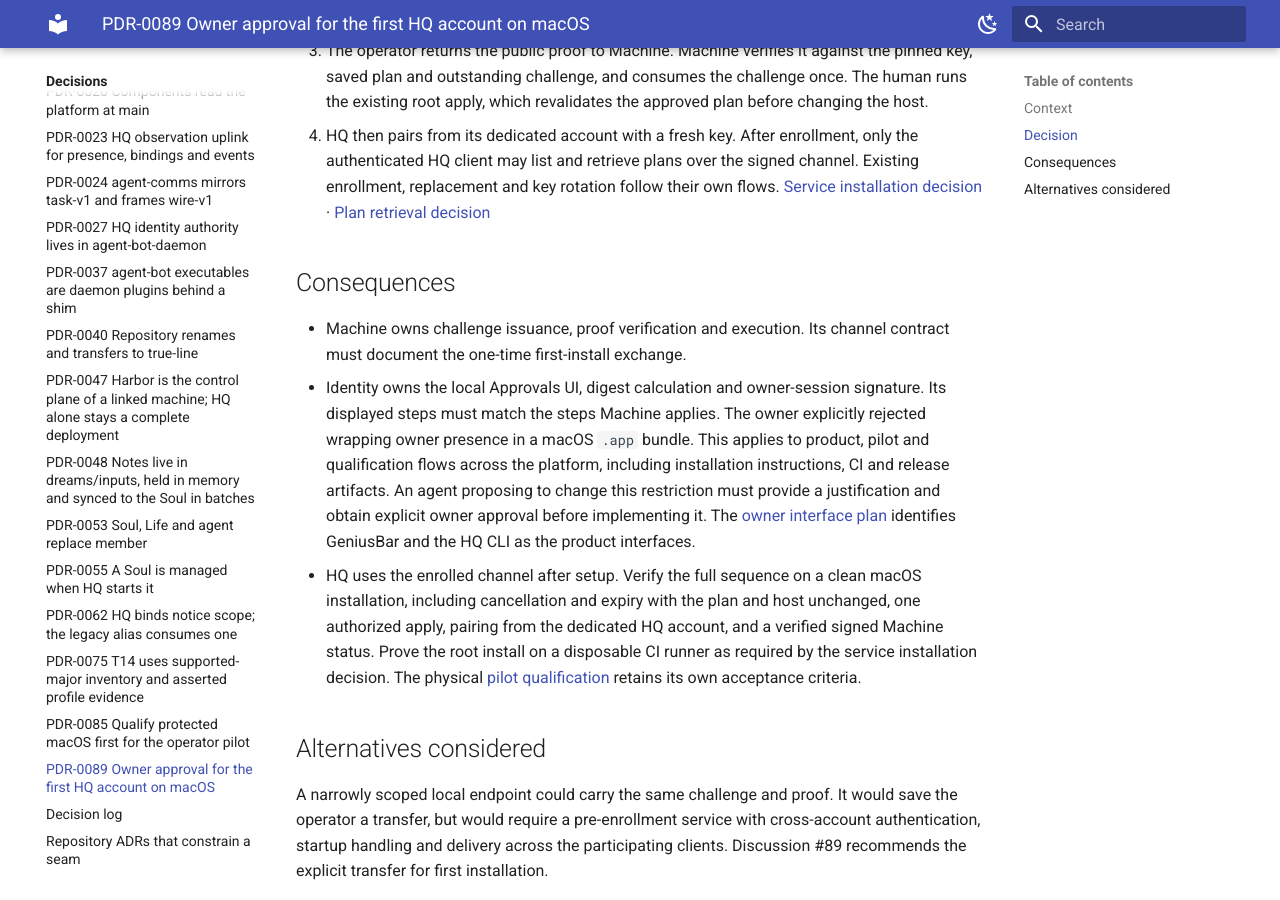
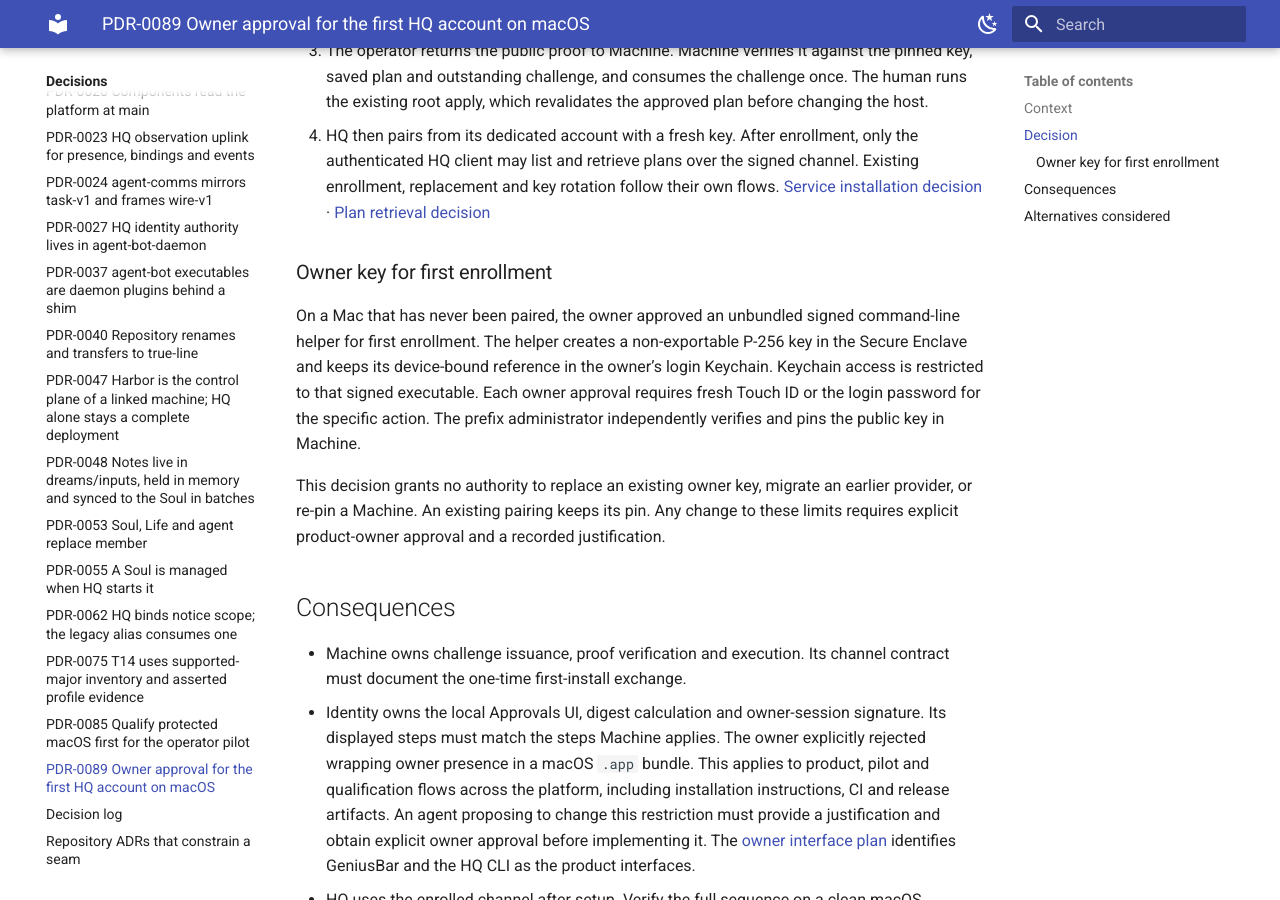
Before and after one commit to true-line/agent-bot-platform, an MkDocs documentation site: the page built from docs/04-decisions/PDR-0089-owner-approval-for-the-first-hq-account-on-macos.md, in a window 1280 px wide and 900 px high, scrolled down 829 px. Built offline with MkDocs 1.6.1 and Material for MkDocs 9.7.7, drawn with Linux system fonts in a browser that asks for light colours.

Commit message:
Record the approved owner key storage for first macOS enrollment
Agent-Bot-Write: ghw_4545f7718478015e
Agent-Bot-Session: fa2486d94751

```diff
--- a/docs/04-decisions/PDR-0089-owner-approval-for-the-first-hq-account-on-macos.md
+++ b/docs/04-decisions/PDR-0089-owner-approval-for-the-first-hq-account-on-macos.md
@@ -46,6 +46,21 @@ The proposed first-install flow has four steps.
    own flows. [Service installation decision](https://github.com/true-line/agent-bot-platform/discussions/49)
    · [Plan retrieval decision](https://github.com/true-line/agent-bot-platform/discussions/50)
 
+### Owner key for first enrollment
+
+On a Mac that has never been paired, the owner approved an unbundled signed
+command-line helper for first enrollment. The helper creates a non-exportable
+P-256 key in the Secure Enclave and keeps its device-bound reference in the
+owner’s login Keychain. Keychain access is restricted to that signed executable.
+Each owner approval requires fresh Touch ID or the login password for the
+specific action. The prefix administrator independently verifies and pins
+the public key in Machine.
+
+This decision grants no authority to replace an existing owner key, migrate
+an earlier provider, or re-pin a Machine. An existing pairing keeps its pin.
+Any change to these limits requires explicit product-owner approval and a
+recorded justification.
+
 ## Consequences
 
 - Machine owns challenge issuance, proof verification and execution. Its
```
